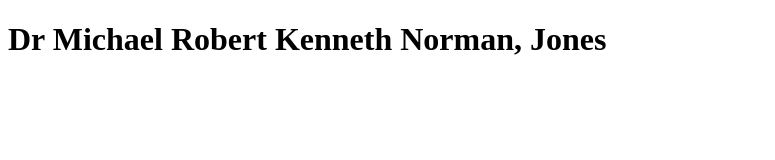
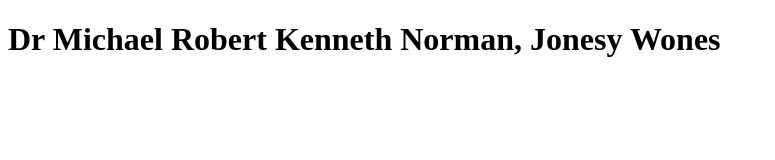
Before and after one commit to mrknorman/mrknorman.com, a plain HTML site: page index.html in a window 1280 px wide. Shown: the whole page, without its empty margins (0-775 px from the left). Drawn offline with Linux system fonts and the light colour scheme.

Commit message:
Another small change for test

```diff
--- a/index.html
+++ b/index.html
@@ -5,5 +5,5 @@
 </head>
 
 <body>
-	<h1> Dr Michael Robert Kenneth Norman, Jones </h1>
+	<h1> Dr Michael Robert Kenneth Norman, Jonesy Wones </h1>
 </body>
```
